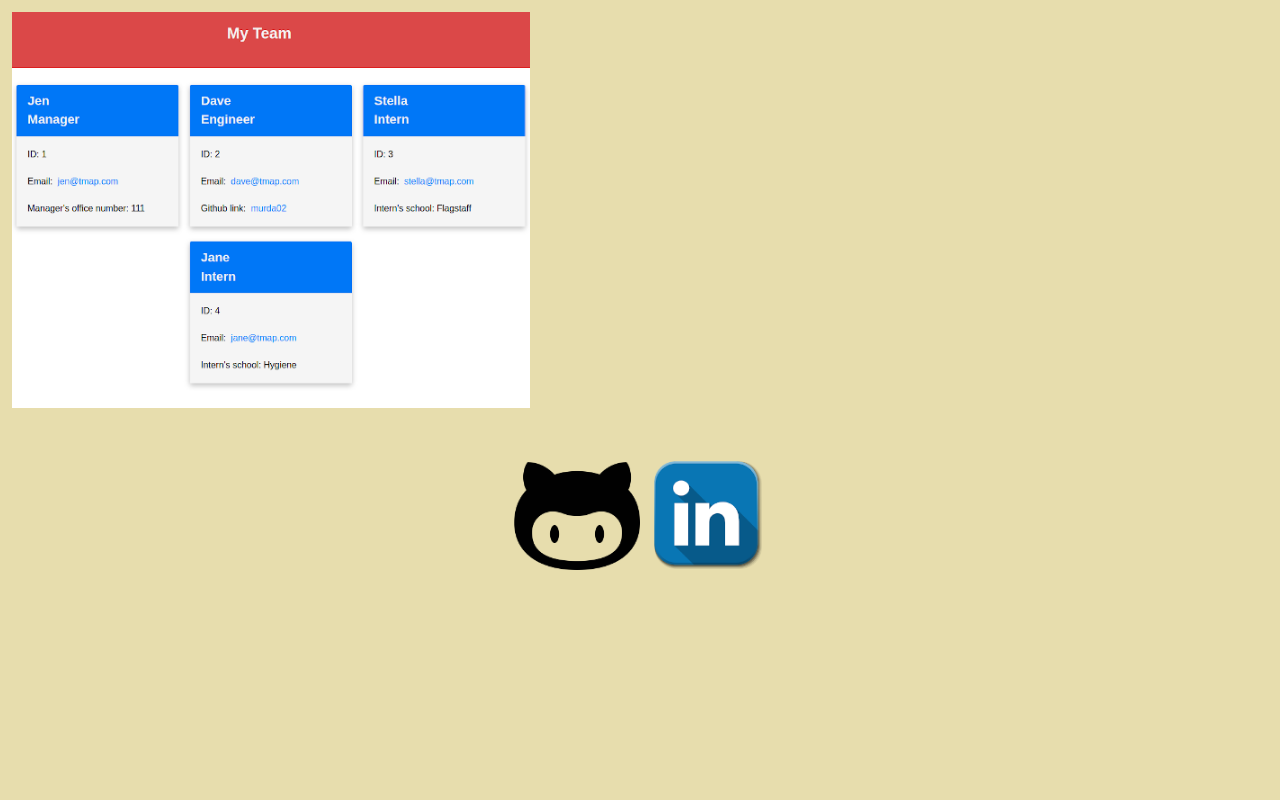
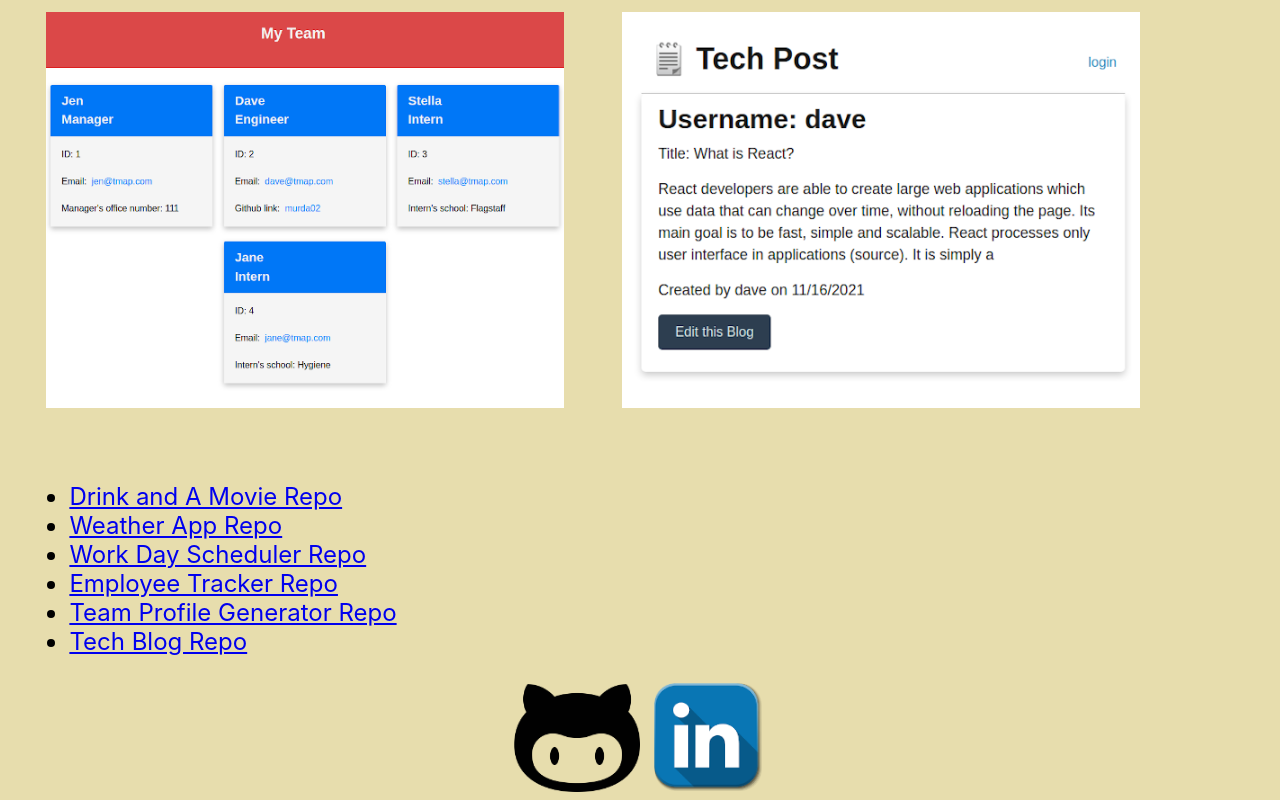
Before and after one commit to murda02/wk20-react-portfolio, a React (Create React App) app in the folder my-app/: page /portfolio in a window 1280 px wide. Shown: the part 1061-1861 px from the top of the page. Before the commit the page ends 1639 px from the top, so only its background shows below. Built offline with nearby package versions, Linux system fonts and the light colour scheme.

Commit message:
added tech blog to portfolio and repo links

```diff
--- a/my-app/src/components/pages/Portfolio.js
+++ b/my-app/src/components/pages/Portfolio.js
@@ -3,35 +3,33 @@ import weather from '../assets/img/weather.png'
 import employeeTracker from '../assets/img/employeeTracker.png'
 import scheduler from '../assets/img/scheduler.jpg'
 import teamProfileGenerator from '../assets/img/teamProfileGenerator.png'
+import techBlog from '../assets/img/techBlog.png'
 
 export default function Portfolio() {
   var portfolioStyle = {
     position: "relative",
     fontSize: "1.5rem",
-    color: "black",
-    display: "inline",
-    left: "2%",
-    padding: "2%",
-    border: '2px'
+    left: "8%"
   };
 
   var picStyle = {
     width: '90%',
     // display: 'block',
     paddingTop: '8%',
-    marginLeft: '2%'
+    marginLeft: '8%'
   }
 
   var divStyle = {
     display: 'flex',
     flexFlow: `row wrap`,
+    width: '100vw'
   }
 
   var bottomPicStyle = {
     width: '90%',
     // display: 'block',
     paddingTop: '8%',
-    marginLeft: '2%',
+    marginLeft: '8%',
     paddingBottom: '8%'
   }
 
@@ -39,29 +37,27 @@ export default function Portfolio() {
     <div style={divStyle}>
       <a href="https://afternoon-refuge-09743.herokuapp.com/"
       target="_blank" rel="noopener noreferrer" ><img style={picStyle} src={project2} alt="Drink and a Movie app"></img></a>
-      {/* <p style={portfolioStyle}>
-      <a href="https://github.com/murda02/project-2" target="_blank" rel="noopener noreferrer">Drink and A Movie Repo</a>
-      </p> */}
       <a href="https://murda02.github.io/homework-week-6-weather-dashboard-dlm/"
       target="_blank" rel="noopener noreferrer" ><img style={picStyle} src={weather} alt="Weather app"></img></a>
-      {/* <p style={portfolioStyle}>
-      <a href="https://github.com/murda02/homework-week-6-weather-dashboard-dlm" target="_blank" rel="noopener noreferrer">Weather App Repo</a>
-      </p> */}
       <a href="https://murda02.github.io/homework-week-5-work-day-scheduler-dlm/"
       target="_blank" rel="noopener noreferrer" ><img style={picStyle} src={scheduler} alt="Work Day Scheduler app"></img></a>
-      {/* <p style={portfolioStyle}>
-      <a href="https://github.com/murda02/homework-week-5-work-day-scheduler-dlm" target="_blank" rel="noopener noreferrer">Work Day Scheduler Repo</a>
-      </p> */}
       <a href="https://github.com/murda02/wk12-employee-tracker#installation"
-      target="_blank" rel="noopener noreferrer" ><img style={picStyle} src={employeeTracker} alt="Work Day Scheduler app"></img></a>
-      {/* <p style={portfolioStyle}>
-      <a href="https://github.com/murda02/wk12-employee-tracker" target="_blank" rel="noopener noreferrer">Work Day Scheduler Repo</a>
-      </p> */}
+      target="_blank" rel="noopener noreferrer" ><img style={picStyle} src={employeeTracker} alt="Employee Tracker app"></img></a>
       <a href="https://murda02.github.io/wk10-team-profile-generator/"
-      target="_blank" rel="noopener noreferrer" ><img style={bottomPicStyle} src={teamProfileGenerator} alt="Work Day Scheduler app"></img></a>
-      {/* <p style={portfolioStyle}>
-      <a href="https://github.com/murda02/wk10-team-profile-generator" target="_blank" rel="noopener noreferrer">Work Day Scheduler Repo</a>
-      </p> */}
+      target="_blank" rel="noopener noreferrer" ><img style={picStyle} src={teamProfileGenerator} alt="Team Profile Generator app"></img></a>
+      <a href="https://tech-blog-dlm.herokuapp.com/"
+      target="_blank" rel="noopener noreferrer" ><img style={bottomPicStyle} src={techBlog} alt="Tech Blog app"></img></a>
+      <div>
+      <ul style={portfolioStyle}>
+                <li><a href="https://github.com/murda02/project-2" target="_blank" rel="noopener noreferrer">Drink and A Movie Repo</a></li>
+                <li><a href="https://github.com/murda02/homework-week-6-weather-dashboard-dlm" target="_blank" rel="noopener noreferrer">Weather App Repo</a></li>
+                <li><a href="https://github.com/murda02/homework-week-5-work-day-scheduler-dlm/" target="_blank" rel="noopener noreferrer">Work Day Scheduler Repo</a></li>
+                <li><a href="https://github.com/murda02/wk12-employee-tracker" target="_blank" rel="noopener noreferrer">Employee Tracker Repo</a></li>
+                <li><a href="https://github.com/murda02/wk10-team-profile-generator" target="_blank" rel="noopener noreferrer">Team Profile Generator Repo</a></li>
+                <li><a href="https://github.com/murda02/wk14-tech-blog" target="_blank" rel="noopener noreferrer">Tech Blog Repo</a></li>
+            </ul>
+      </div>
     </div>
+
   );
 }
```
Also changed, not shown: my-app/src/components/assets/img/techBlog.png (added).
